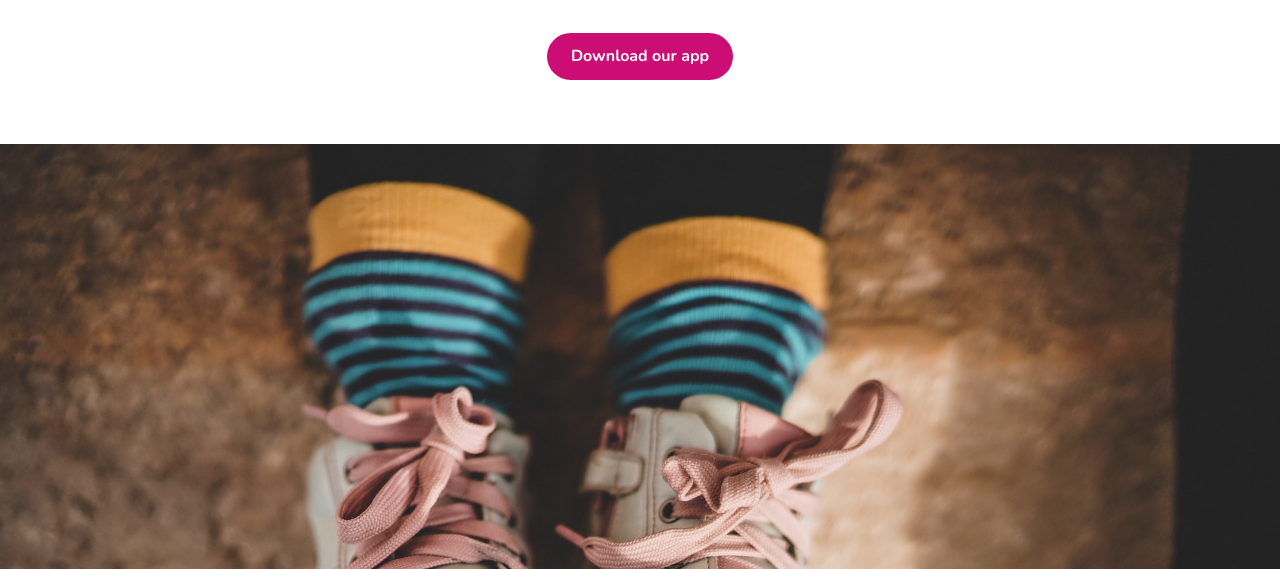
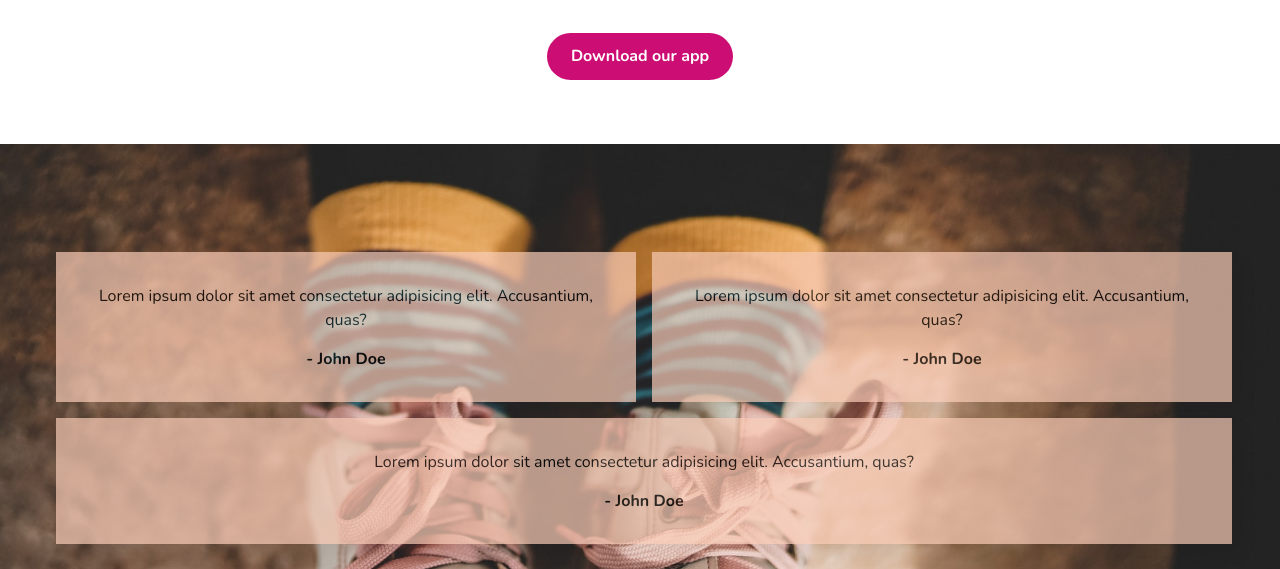
Before and after one commit to amakaogujiofor/Responsive-Mobile-Layout, a plain HTML site: page index.html in a window 1280 px wide. Shown: the part 231-800 px from the top of the page. Drawn offline with nearby package versions, Linux system fonts and the light colour scheme.

Commit message:
More styling and content adjustments

```diff
--- a/index.html
+++ b/index.html
@@ -32,7 +32,7 @@
     </div>
     <img src="/images/kid-shoe.jpg" alt="kids-shoes" />
 
-    <section class="wrapper">
+    <section class="wrapper sec">
       <ul class="testimonials">
         <li>
           <blockquote>
--- a/styles.css
+++ b/styles.css
@@ -18,9 +18,9 @@ a {
 
 img {
   width: 100%;
-  object-fit: cover;
-  /* position: absolute;
-  z-index: -1; */
+  /* object-fit: cover; */
+  position: absolute;
+  z-index: -1;
 }
 
 a.logo {
@@ -86,9 +86,10 @@ ul.testimonials li {
   list-style: none;
   background: #f8cbb6;
   padding: 2em;
-  margin-bottom: 1em;
+  margin-bottom: 1.7em;
   text-align: center;
   box-shadow: 10px 10px 18px 0px rgba(0, 0, 0, 0.09);
+  opacity: 0.7;
 }
 
 blockquote,
@@ -119,3 +120,25 @@ blockquote p {
     margin-right: 0;
   }
 }
+
+@media (min-width: 600px) {
+  ul.testimonials {
+    display: grid;
+    grid-template-columns: repeat(2, auto);
+    grid-template-rows: repeat(2, auto);
+    grid-gap: 1em;
+  }
+  ul.testimonials li {
+    margin: 0;
+  }
+
+  ul.testimonials li:nth-of-type(3) {
+    grid-area: 2 / 1 / 2 / 3;
+  }
+  .sec {
+    margin-top: 60px;
+  }
+  /* img {
+    clip-path: polygon(0 0, 100% 0, 100% 33%, 0 33%);
+  } */
+}
```
